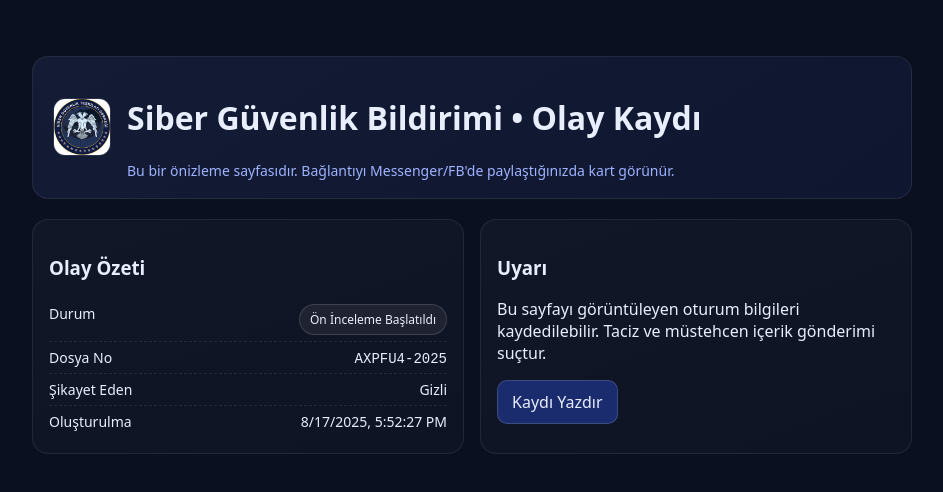
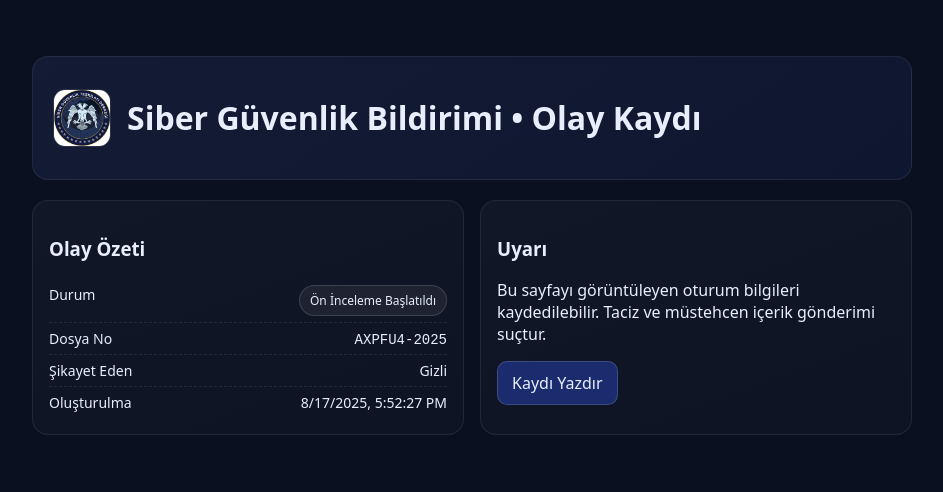
Before and after one commit to hkarci20001/korkutucu-bildirim, a plain HTML site: page index.html in a window 1280 px wide. Shown: the whole page, without its empty margins (168-1111 px from the left). Drawn offline with Linux system fonts and the light colour scheme.

Commit message:
index.html

```diff
--- a/index.html
+++ b/index.html
@@ -36,7 +36,7 @@
       <img src="badge.png" alt="badge" />
       <div>
         <h1>Siber Güvenlik Bildirimi • Olay Kaydı</h1>
-        <div class="hint">Bu bir önizleme sayfasıdır. Bağlantıyı Messenger/FB'de paylaştığınızda kart görünür.</div>
+        <div class="hint"></div>
       </div>
     </div>
 
```
